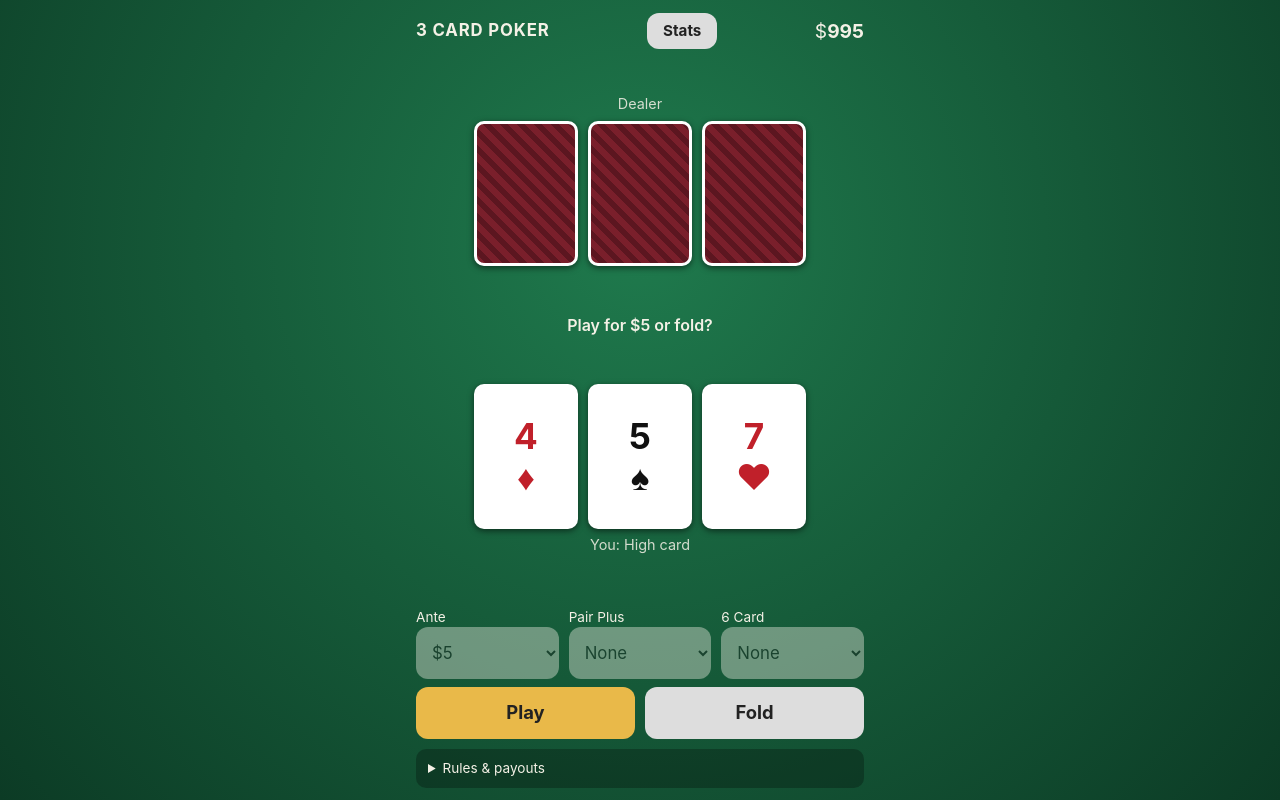
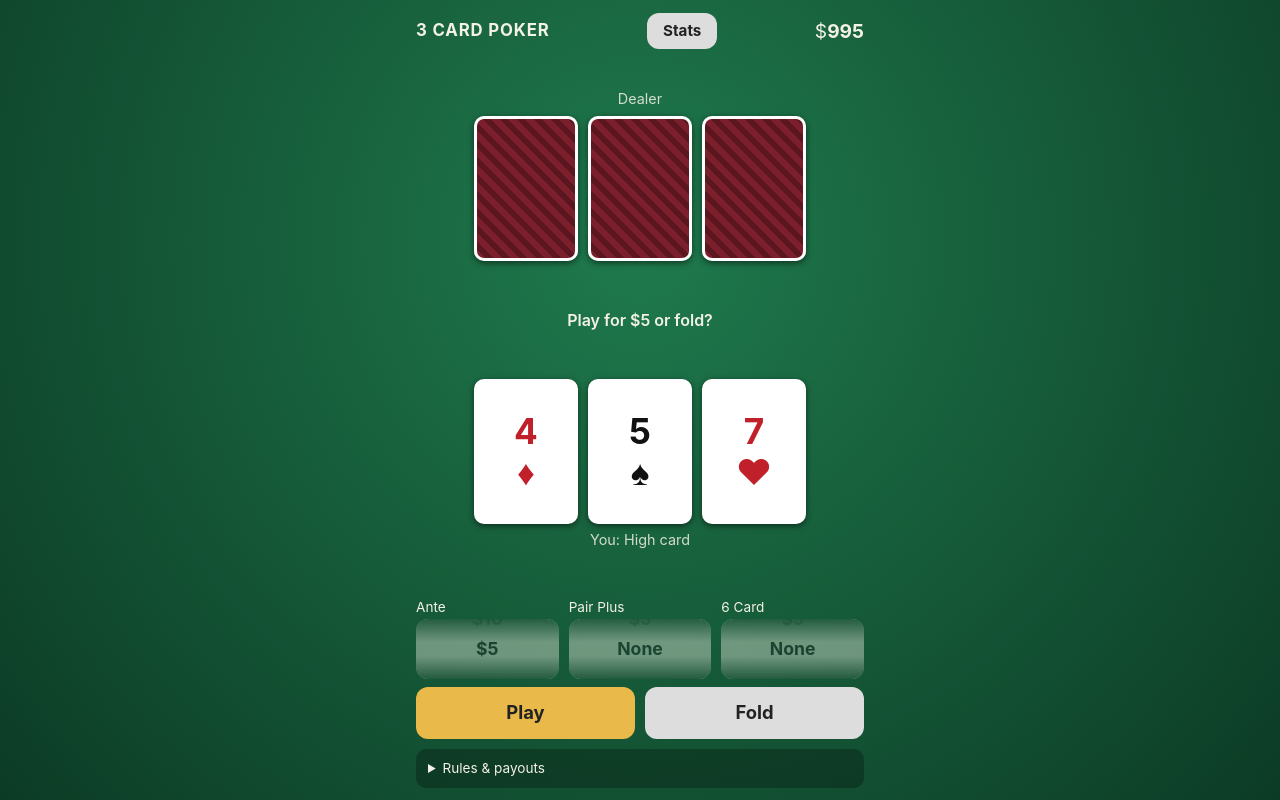
Before and after one commit to usmc84370-sketch/Claude, a plain HTML site: page three-card-poker.html in a window 1280 px wide. Both pictures are taken after a click on the button "Deal". Drawn offline with Linux system fonts and the light colour scheme.

Commit message:
Add bet dials and card animations to Three Card Poker
Co-Authored-By: Claude Fable 5.2 <noreply@anthropic.com>
Claude-Session: https://claude.ai/code/session_01TDpZToUTaJGJ8qEKC55FPS

```diff
--- a/three-card-poker.html
+++ b/three-card-poker.html
@@ -21,7 +21,7 @@
   header{display:flex;justify-content:space-between;align-items:center;font-size:1.2rem;min-height:38px}
   h1{font-size:1.05rem;margin:0;letter-spacing:.05em;white-space:nowrap}
   .table{flex:1;display:flex;flex-direction:column;justify-content:center}
-  .row{display:flex;justify-content:center;gap:10px;margin:6px 0}
+  .row{perspective:600px;display:flex;justify-content:center;gap:10px;margin:6px 0}
   .card,.slot{width:min(26vw,104px);aspect-ratio:5/7;border-radius:10px}
   .slot{border:2px dashed #fff3}
   .card{background:#fff;color:#111;font-size:clamp(1.6rem,8vw,2.2rem);font-weight:700;line-height:1.15;
@@ -31,7 +31,17 @@
   .label{font-size:.9rem;opacity:.85;min-height:1.3em}
   #msg{min-height:5.6em;margin:8px 0;font-weight:600;white-space:pre-line;display:flex;align-items:center;justify-content:center}
   .bets{display:flex;gap:10px;margin:8px 0}
-  .bets label{flex:1;font-size:.85rem;text-align:left}
+  .bet{flex:1;min-width:0;font-size:.85rem;text-align:left}
+  .dial{position:relative;height:60px;margin-top:2px;border-radius:12px;background:#f4f1e6;color:#222;overflow:hidden;
+    touch-action:none;cursor:ns-resize;outline:0}
+  .dial::after{content:"";position:absolute;inset:0;pointer-events:none;border-radius:12px;
+    background:linear-gradient(#0c3b25cc,#0c3b2500 38%,#0c3b2500 62%,#0c3b25cc)}
+  .dial:focus-visible{box-shadow:0 0 0 3px #e9b949}
+  .strip{position:absolute;left:0;right:0;top:0;transition:transform .18s ease-out}
+  .strip div{height:30px;line-height:30px;text-align:center;font-size:1.1rem;font-weight:700;opacity:.4;transition:opacity .15s}
+  .strip .on{opacity:1}
+  .dial.drag .strip{transition:none}
+  .dial.off{opacity:.4;pointer-events:none}
   select,button{font:inherit;border-radius:12px;border:0;min-height:52px;color:#222}
   select{width:100%;padding:0 12px;font-size:1.05rem;background:#f4f1e6}
   .actions{display:flex;gap:10px}
@@ -65,25 +75,39 @@
     .card{font-size:1.4rem}
     #msg{font-size:.9rem;margin:4px 0}
     select,button{min-height:46px}
-    .bets label{font-size:.8rem}
+    .bet{font-size:.8rem}
   }
+  #bankBox{display:inline-block}
+  @keyframes deal{from{opacity:0;transform:translateY(-60px) rotate(-8deg) scale(.7)}}
+  @keyframes flip{from{transform:rotateY(90deg)}}
+  @keyframes pop{from{opacity:0;transform:scale(.9)}}
+  @keyframes glow{50%{box-shadow:0 0 0 3px #e9b949,0 0 20px #e9b949}}
+  @keyframes up{30%{color:#7be08f;transform:scale(1.2)}}
+  @keyframes down{30%{color:#ff8f8f;transform:scale(1.2)}}
+  .card.deal{animation:deal .28s ease-out backwards}
+  .card.flip{animation:flip .3s ease-out backwards}
+  .win .card{animation:glow .8s ease-in-out 2}
+  .pop{animation:pop .25s ease-out}
+  .up{animation:up .7s ease-out}
+  .down{animation:down .7s ease-out}
+  @media (prefers-reduced-motion:reduce){*{animation:none!important;transition:none!important}}
 </style>
 </head>
 <body>
 <main>
-  <header><h1>3 CARD POKER</h1><button id="statsBtn" class="alt small">Stats</button><span>$<b id="bank"></b></span></header>
+  <header><h1>3 CARD POKER</h1><button id="statsBtn" class="alt small">Stats</button><span id="bankBox">$<b id="bank"></b></span></header>
   <div class="table">
   <div class="label" id="dLabel">Dealer</div>
   <div class="row" id="dealer"></div>
-  <div id="msg">Place your bets and deal.</div>
+  <div id="msg">Pull a dial down to raise a bet, then deal.</div>
   <div class="row" id="player"></div>
   <div class="label" id="pLabel">You</div>
   </div>
 
   <div class="bets">
-    <label>Ante <select id="ante"></select></label>
-    <label>Pair Plus <select id="pp"></select></label>
-    <label>6 Card <select id="six"></select></label>
+    <div class="bet"><span>Ante</span><div class="dial" id="ante" role="slider" aria-label="Ante bet"></div></div>
+    <div class="bet"><span>Pair Plus</span><div class="dial" id="pp" role="slider" aria-label="Pair Plus bet"></div></div>
+    <div class="bet"><span>6 Card</span><div class="dial" id="six" role="slider" aria-label="6 Card bet"></div></div>
   </div>
   <div class="actions">
     <button id="deal">Deal</button>
@@ -199,9 +223,60 @@ function deal() {
   return [deck.slice(0, 3), deck.slice(3, 6)];
 }
 
-function show(el, hand, hidden) {
-  el.innerHTML = hand.map(c => hidden ? '<div class="card back"></div>' :
-    `<div class="card${c.s === 1 || c.s === 2 ? ' red' : ''}"><span>${RANKS[c.r - 2]}</span><span>${SUITS[c.s]}</span></div>`).join('');
+// anim is 'deal' or 'flip'; each card starts 90ms after the one before it, offset by delay.
+function show(el, hand, hidden, anim, delay = 0) {
+  el.innerHTML = hand.map((c, i) => {
+    const a = anim ? ` ${anim}" style="animation-delay:${delay + i * 90}ms` : '';
+    return hidden ? `<div class="card back${a}"></div>` :
+      `<div class="card${c.s === 1 || c.s === 2 ? ' red' : ''}${a}"><span>${RANKS[c.r - 2]}</span><span>${SUITS[c.s]}</span></div>`;
+  }).join('');
+}
+// Restart a one-shot CSS animation on an element.
+function flash(el, cls) {
+  el.classList.remove('pop', 'up', 'down');
+  void el.offsetWidth;
+  el.classList.add(cls);
+}
+function say(text) { $('msg').textContent = text; flash($('msg'), 'pop'); }
+
+// Bet dial: drag down to raise, up to lower. Higher values sit above, so the strip follows your finger.
+function dial(id, values) {
+  const el = $(id), H = 30, n = values.length;
+  let idx = 0, startY = null, startIdx = 0;
+  const strip = document.createElement('div');
+  strip.className = 'strip';
+  strip.innerHTML = values.slice().reverse().map(v => `<div>${v ? '$' + v : 'None'}</div>`).join('');
+  el.append(strip);
+  const place = (offset = 0) => {
+    strip.style.transform = `translateY(${15 - (n - 1 - idx) * H + offset}px)`;
+    [...strip.children].forEach((c, i) => c.classList.toggle('on', i === n - 1 - idx));
+    el.setAttribute('aria-valuetext', values[idx] ? '$' + values[idx] : 'None');
+  };
+  el.onpointerdown = e => {
+    if (el.classList.contains('off')) return;
+    startY = e.clientY; startIdx = idx;
+    el.setPointerCapture(e.pointerId);
+    el.classList.add('drag');
+  };
+  el.onpointermove = e => {
+    if (startY === null) return;
+    const dy = Math.max(-startIdx * H, Math.min((n - 1 - startIdx) * H, e.clientY - startY));
+    idx = startIdx + Math.round(dy / H);
+    place(dy - (idx - startIdx) * H);
+  };
+  el.onpointerup = el.onpointercancel = () => { startY = null; el.classList.remove('drag'); place(); };
+  el.onkeydown = e => {
+    const step = e.key === 'ArrowDown' ? 1 : e.key === 'ArrowUp' ? -1 : 0;
+    if (!step || el.classList.contains('off')) return;
+    e.preventDefault();
+    idx = Math.max(0, Math.min(n - 1, idx + step)); place();
+  };
+  Object.defineProperty(el, 'value', {
+    get: () => values[idx],
+    set: v => { idx = Math.max(0, values.indexOf(+v)); place(); },
+  });
+  el.tabIndex = 0;
+  place();
 }
 function ui() {
   $('bank').textContent = bank;
@@ -209,21 +284,22 @@ function ui() {
   $('deal').classList.toggle('hide', inHand);
   $('play').classList.toggle('hide', !inHand);
   $('fold').classList.toggle('hide', !inHand);
-  $('ante').disabled = $('pp').disabled = $('six').disabled = inHand;
+  for (const id of ['ante', 'pp', 'six']) $(id).classList.toggle('off', inHand);
   $('reset').classList.toggle('hide', inHand || bank >= 10);
 }
 
 $('deal').onclick = () => {
   ante = +$('ante').value; pp = +$('pp').value; six = +$('six').value;
   const need = ante * 2 + pp + six;
-  if (need > bank) { $('msg').textContent = `You need $${need} to cover every bet plus the play bet.`; return; }
+  if (need > bank) { say(`You need $${need} to cover every bet plus the play bet.`); return; }
   bank -= ante + pp + six;
   [pHand, dHand] = deal();
   inHand = true;
-  show($('player'), pHand); show($('dealer'), dHand, true);
+  $('player').classList.remove('win');
+  show($('player'), pHand, false, 'deal'); show($('dealer'), dHand, true, 'deal', 270);
   $('pLabel').textContent = 'You: ' + NAMES[evaluate(pHand)[0]];
   $('dLabel').textContent = 'Dealer';
-  $('msg').textContent = `Play for $${ante} or fold?`;
+  say(`Play for $${ante} or fold?`);
   ui();
 };
 
@@ -272,17 +348,19 @@ function finish(played) {
   save('tcp-stats', JSON.stringify(st));
 
   inHand = false;
-  show($('dealer'), dHand);
+  show($('dealer'), dHand, false, 'flip');
+  $('player').classList.toggle('win', net > 0);
+  if (net) flash($('bankBox'), net > 0 ? 'up' : 'down');
   $('dLabel').textContent = 'Dealer: ' + NAMES[d[0]];
   const lines = [line];
   if (side.length) lines.push(side.join(' · '));
   lines.push(net > 0 ? `Net +$${net}` : net < 0 ? `Net -$${-net}` : 'Net even');
-  $('msg').textContent = lines.join('\n');
+  say(lines.join('\n'));
   ui();
 }
 $('play').onclick = () => finish(true);
 $('fold').onclick = () => finish(false);
-$('reset').onclick = () => { bank = 1000; $('msg').textContent = 'Fresh $1000. Try not to do that again.'; ui(); };
+$('reset').onclick = () => { bank = 1000; say('Fresh $1000. Try not to do that again.'); ui(); };
 
 // ---------- stats sheet ----------
 const money = n => `<span class="${n > 0 ? 'pos' : n < 0 ? 'neg' : ''}">${n > 0 ? '+' : n < 0 ? '-' : ''}$${Math.abs(n)}</span>`;
@@ -324,8 +402,9 @@ $('statsReset').onclick = () => {
   st = freshStats(); save('tcp-stats', JSON.stringify(st)); renderStats();
 };
 
-for (const v of [5, 10, 25, 50, 100]) $('ante').add(new Option('$' + v, v));
-for (const id of ['pp', 'six']) for (const v of [0, 5, 10, 25, 50, 100]) $(id).add(new Option(v ? '$' + v : 'None', v));
+dial('ante', [5, 10, 25, 50, 100]);
+dial('pp', [0, 5, 10, 25, 50, 100]);
+dial('six', [0, 5, 10, 25, 50, 100]);
 $('dealer').innerHTML = $('player').innerHTML = SLOTS;
 ui();
 </script>
```
